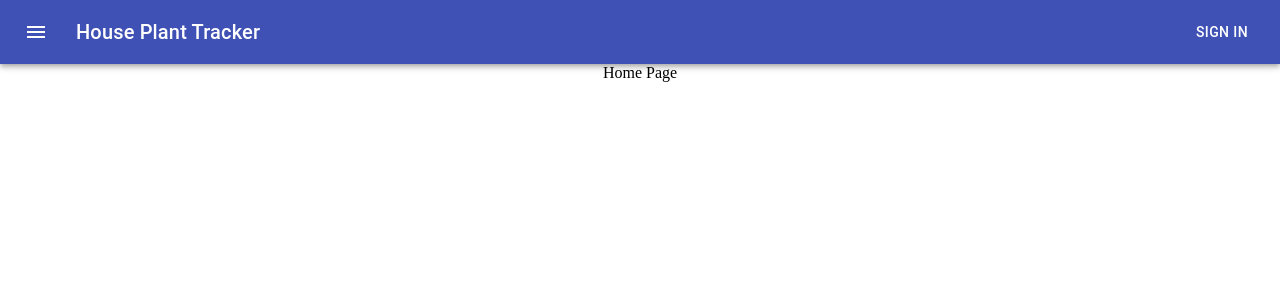
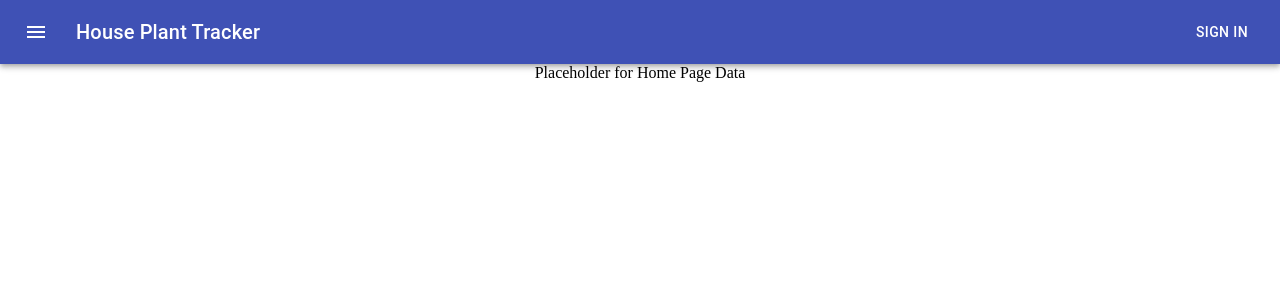
Before and after one commit to ekonine/plant-tracker-v2, a React (Create React App) app: page / in a window 1280 px wide. Shown: the top 300 px of the page. Built offline with nearby package versions, Linux system fonts and the light colour scheme.

Commit message:
Update home.page.jsx

```diff
--- a/src/pages/home/home.page.jsx
+++ b/src/pages/home/home.page.jsx
@@ -14,7 +14,7 @@ export default function Home() {
 
   return(
     <div className={classes.root}>
-      Home Page
+      Placeholder for Home Page Data
     </div>
   );
 }
```
